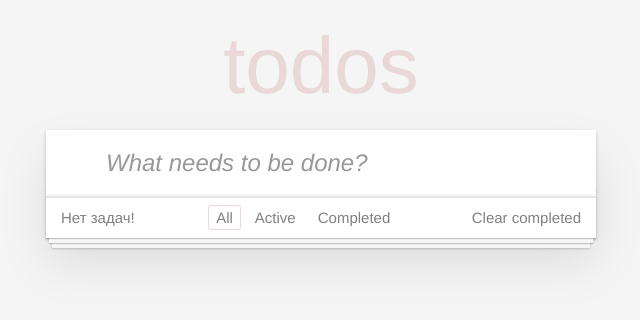
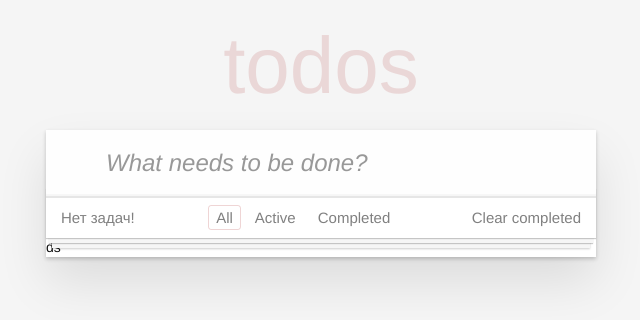
Before and after one commit to arturtkachenko93/ReactTodoApp, a React (Create React App) app: page / in a window 1280 px wide. Shown: the top 320 px of the page, without its empty margins (319-959 px from the left). Built offline with nearby package versions, Linux system fonts and the light colour scheme.

Commit message:
tet hasky

```diff
--- a/src/components/app/app.jsx
+++ b/src/components/app/app.jsx
@@ -121,6 +121,7 @@ export default class App extends Component {
           filter={filter}
           onFilterChange={this.onFilterChange}
         />
+        ds
       </section>
     );
   }
```
